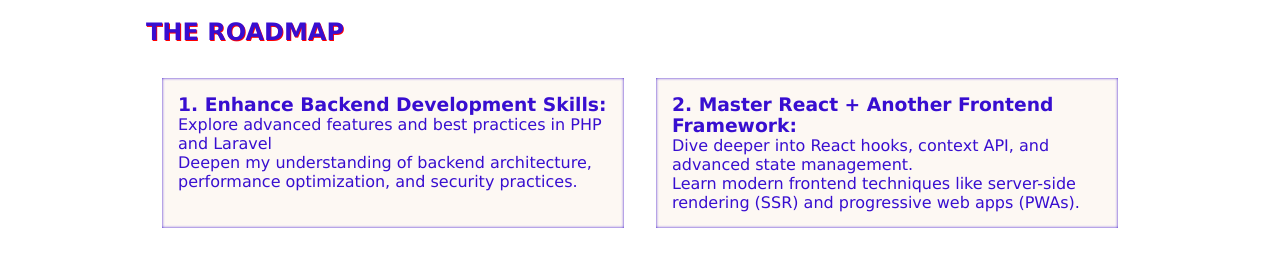
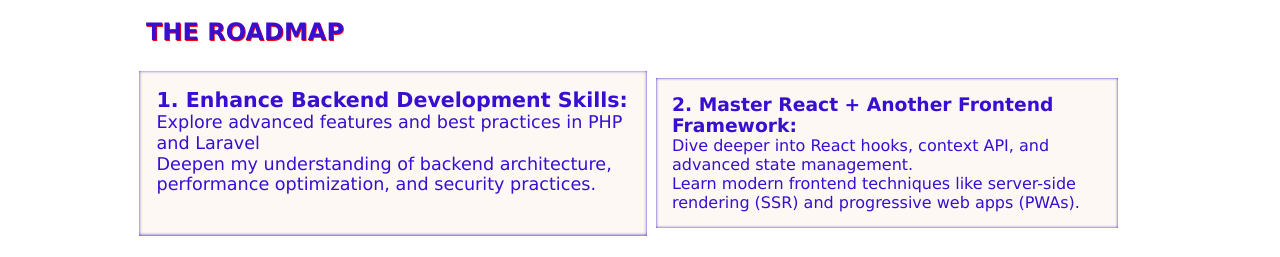
Before and after one commit to ruxy1212/teleport-fe, a plain HTML site: page index.html in a window 1280 px wide. In both pictures the pointer is over the item 393 px from the left and 868 px from the top of the page. Shown: the part 716-973 px from the top of the page. Drawn offline with Linux system fonts and the light colour scheme.

Commit message:
Update style.css

```diff
--- a/assets/style.css
+++ b/assets/style.css
@@ -115,6 +115,9 @@ header {
         transition: all .4s ease-out;
         font-family: Verdana, Geneva, Tahoma, sans-serif;
         box-shadow: inset 0px 0px 3px;
+    }
+    & li:hover{
+        transform: scale(1.1);
     }
     & li.show{
         height: auto;
```
